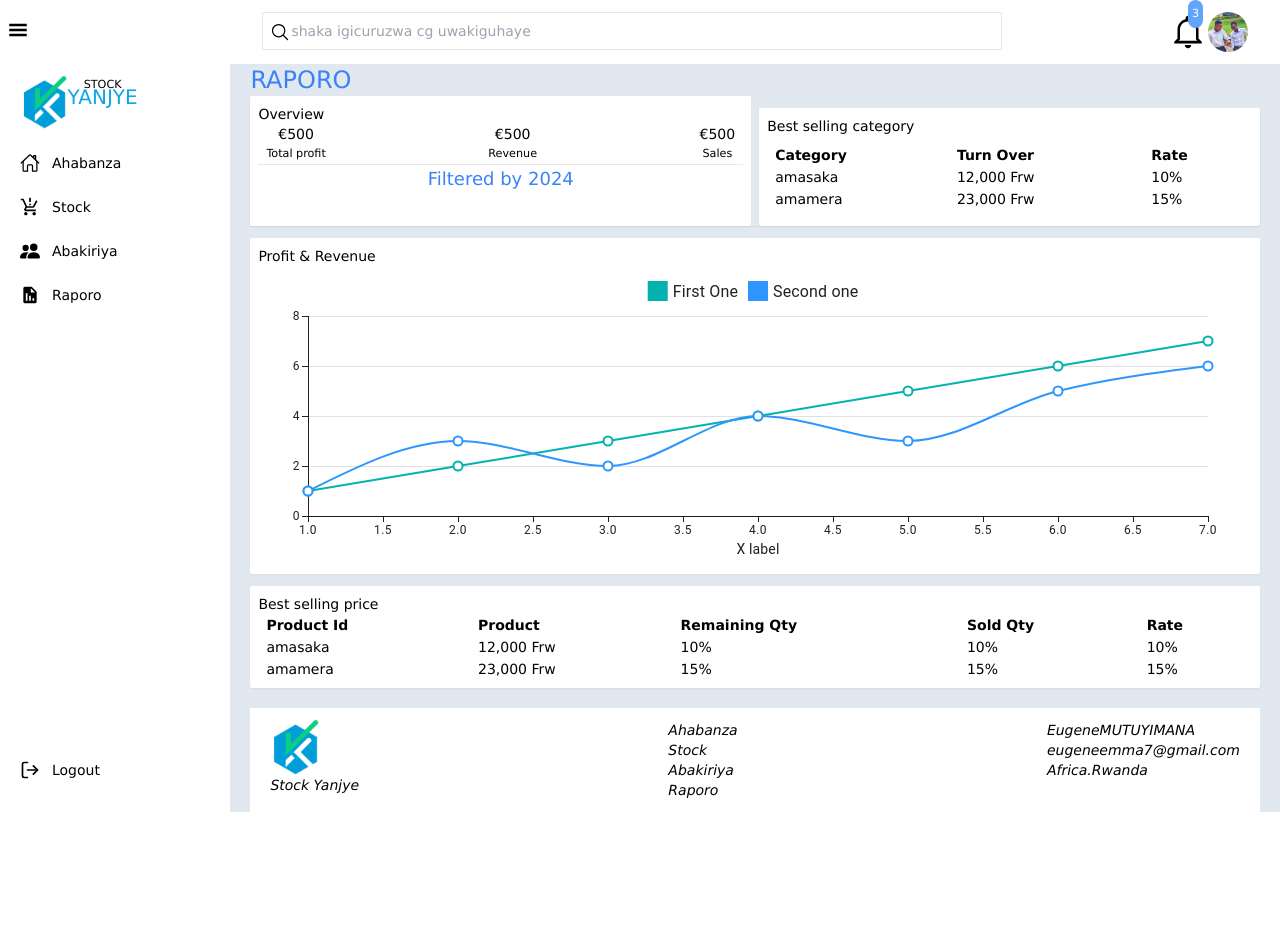
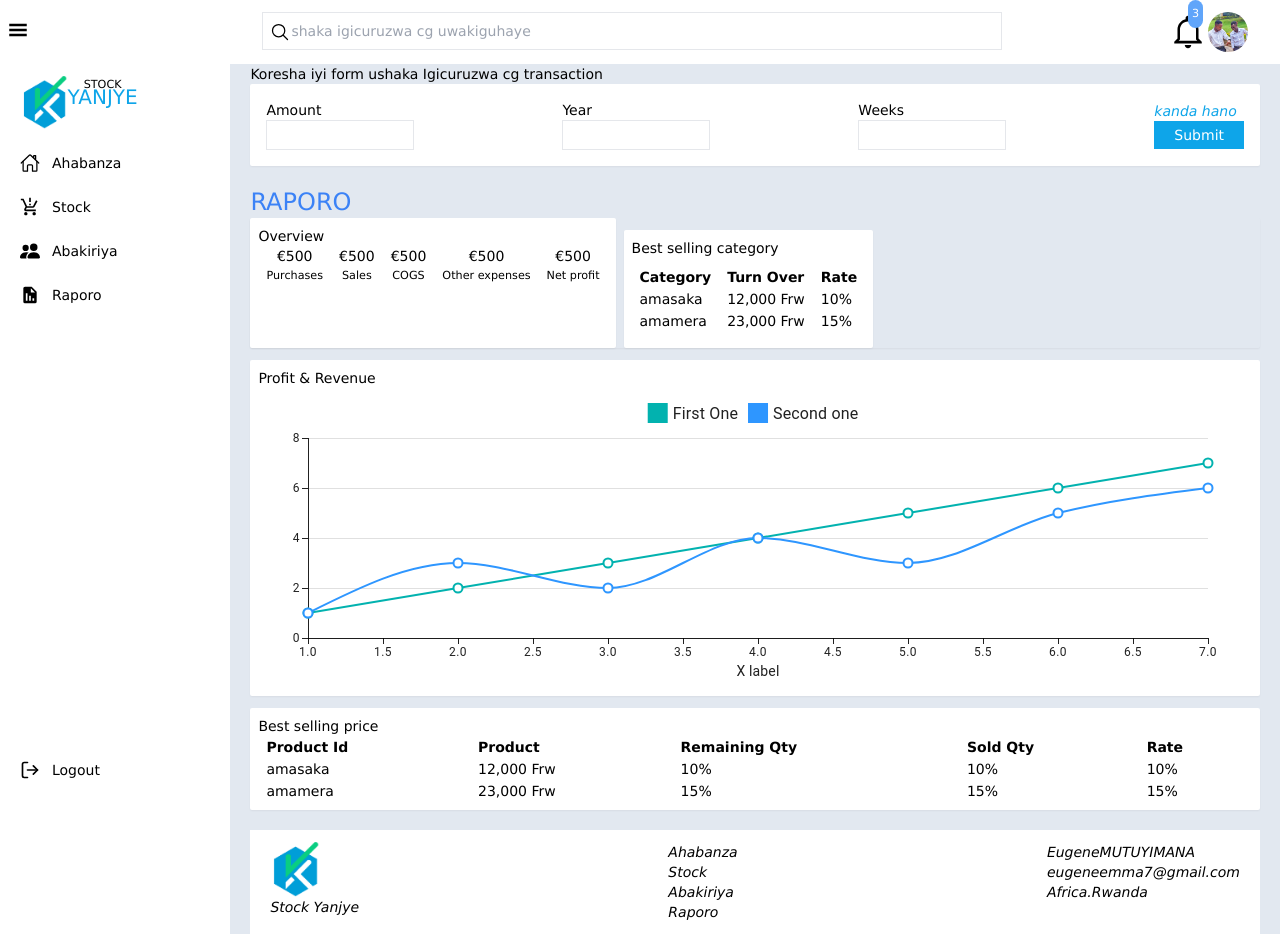
Before and after one commit to yoojen/100faceofalx, a React (Create React App) app in the folder nodejs_projects/inventory_mgmt/frontend/: page /reports in a window 1280 px wide. Before the commit the page ends 812 px from the top, so only its background shows below. Built offline with nearby package versions, Linux system fonts and the light colour scheme.

Commit message:
updated stocka and reports page

```diff
--- a/nodejs_projects/inventory_mgmt/frontend/src/pages/Report/index.js
+++ b/nodejs_projects/inventory_mgmt/frontend/src/pages/Report/index.js
@@ -1,12 +1,14 @@
 import { useEffect, useState } from "react";
-import {BarChart} from '@mui/x-charts/BarChart'
-import Navigator from "../../components/Navigator"
+import { LineChart } from "@mui/x-charts/LineChart";
+// import {BarChart} from '@mui/x-charts/BarChart'
+// import Navigator from "../../components/Navigator"
+import Form from '../../components/Form';
 import Footer from "../../components/Footer";
-import { LineChart } from "@mui/x-charts/LineChart";
-
+import SideWindow from "../../components/SideWindow";
 
 function Report() {
     const [year, setYear] = useState(null);
+    const [openSideWindow, setOpenSideWindow] = useState(false);
     const [tempProducts, setTempProducts] = useState([
         {id:1, category: "amasaka", turnOver: 12000, rate: 10},
         {id:2, category: "amamera", turnOver: 23000, rate: 15},
@@ -18,10 +20,12 @@ function Report() {
 
     return (
         <div className="px-5 bg-slate-200">
-            <h1 className="text-2xl font-medium text-blue-500">RAPORO</h1>
+            {openSideWindow && (<SideWindow />) }
+            <Form fields={ ['amount', 'year', 'weeks']} />
+            <h1 className="text-2xl font-medium text-blue-500 mt-5">RAPORO</h1>
             <div className="[&>*]:rounded-sm [&>*]:shadow-sm space-y-3 mb-5">
                 <div className="[&>*]:bg-white [&>*]:rounded-sm [&>*]:shadow-sm space-y-3 md:flex md:item-center md:space-x-2">
-                    <div className="basis-2/3 p-2">
+                    <div className="2/4 p-2">
                         <h1>Overview</h1>
                         <div className="flex justify-between">
                             <div className="px-2 flex flex-col items-center">
@@ -29,14 +33,7 @@ function Report() {
                                     &euro;
                                     <span>500</span>
                                 </p>
-                                <small>Total profit</small>
-                            </div>
-                            <div className="px-2 flex flex-col items-center">
-                                <p className="space-x-3">
-                                    &euro;
-                                    <span>500</span>
-                                </p>
-                                <small>Revenue</small>
+                                <small>Purchases</small>
                             </div>
                             <div className="px-2 flex flex-col items-center">
                                 <p className="space-x-3">
@@ -45,15 +42,32 @@ function Report() {
                                 </p>
                                 <small>Sales</small>
                             </div>
+                            <div className="px-2 flex flex-col items-center">
+                                <p className="space-x-3">
+                                    &euro;
+                                    <span>500</span>
+                                </p>
+                                <small>COGS</small>
                             </div>
-                        <hr />
-                        <div className="text-center text-lg text-blue-500">
-                            Filtered by {year}
+                            <div className="px-2 flex flex-col items-center">
+                                <p className="space-x-3">
+                                    &euro;
+                                    <span>500</span>
+                                </p>
+                                <small>Other expenses</small>
+                            </div>
+
+                            <div className="px-2 flex flex-col items-center">
+                                <p className="space-x-3">
+                                    &euro;
+                                    <span>500</span>
+                                </p>
+                                <small>Net profit</small>
                             </div>
                         </div>
-                    <div className="basis-2/3 p-2">
+                    </div>
+                    <div className="2/4 p-2">
                         <h1>Best selling category</h1>
-                        <div>
                         <div className="my-2 font-light overflow-auto horizontal-custom-scrollbar">
                             <table className="table w-full text-left">
                                 <thead>
@@ -75,7 +89,6 @@ function Report() {
                                     })}
                                 </tbody>
                             </table>
-                            </div>
                         </div>
                     </div>
                 </div>
--- a/nodejs_projects/inventory_mgmt/frontend/src/pages/Stock/index.js
+++ b/nodejs_projects/inventory_mgmt/frontend/src/pages/Stock/index.js
@@ -11,6 +11,7 @@ function Stock() {
     const [products, setProducts] = useState([]);
     const [tempProducts, setTempProducts] = useState([]);
     const [selectedProduct, setSelectedProduct] = useState({});
+    const [type, setType] = useState('');
     const [modalOpen, setModalOpen] = useState(false);
     const [updateModalOpen, setUpdateModalOpen] = useState(false);
     const [filterOpen, setFilterOpen] = useState(false);
@@ -20,7 +21,6 @@ function Stock() {
 
 
     const handleModalOpen = () => {
-        console.log('at start ----> ', navOpen, navRef)
         if (modalOpen) {
             if (!navRef.current) {
                 setModalOpen((prev) => !prev);
@@ -43,7 +43,6 @@ function Stock() {
                 return;
             }
         }
-        console.log('at end ----> ', navOpen, navRef)
     }
     const handleFilter = (e) => {
         const value = e.target.textContent;
@@ -74,7 +73,7 @@ function Stock() {
     }
 
     const tableHeader = (
-        <div className="flex w-full [&>*]:w-4/12 md:[&>*]:w-2/12 text-blue-500 font-bold border [&>*]:border-r [&>*]:px-1 [&>*]:shrink-0">
+        <div className="flex w-full [&>*]:w-4/12 md:[&>*]:w-2/12 text-blue-500 uppercase border [&>*]:border-r [&>*]:px-1 [&>*]:shrink-0">
             <h1 className="lg:text-left">Igicuruzwa</h1>
             <h1 className="lg:text-left">Umukiriya</h1>
             <h1>Igiciro waguzeho</h1>
@@ -91,19 +90,38 @@ function Stock() {
                     <div className="bg-black opacity-50 absolute top-0 left-0 z-30 h-screen w-full"
                         onClick={handleModalOpen}
                     ></div>
-                    <Modal setProducts={setProducts} products={products} setTempProducts={setTempProducts} />
+                    <Modal type={type} setProducts={setProducts} products={products} setTempProducts={setTempProducts} />
                 </div>
             )}
-            <Form fields={ ['product', 'quantity', 'amount']} />
-            <h1 className="text-2xl font-medium text-blue-500">STOCK</h1>
+            <Form fields={ ['product', 'quantity', 'amount', 'year', 'weeks', 'supplier']} />
+            <h1 className="text-2xl font-medium text-blue-500 mt-4">STOCK TRANSACTIONS</h1>
             <div className="bg-white rounded-sm shadow-sm p-4 mb-5">
                 <div className="flex justify-between">
-                    <div className="basis-2/3 font-medium">Product</div>
-                    <div className="space-x-4 flex basis-1/3">
+                    <div className="basis-2/4 font-medium">Product</div>
+                    <div className="space-x-4 flex basis-2/4">
                         <button className="basis-1/3 capitalize border-0 rounded-sm py-1 px-2 bg-blue-600 text-white"
-                        onClick={handleModalOpen}
+                            onClick={() => {
+                                setType('supplier');
+                                handleModalOpen();
+                            }}
                         >
-                            add product
+                            add Supplier
+                        </button>
+                        <button className="basis-1/3 capitalize border-0 rounded-sm py-1 px-2 bg-blue-600 text-white"
+                            onClick={() => {
+                                setType('product');
+                                handleModalOpen();
+                            }}
+                        >
+                            add Product
+                        </button>
+                        <button className="basis-1/3 capitalize border-0 rounded-sm py-1 px-2 bg-blue-600 text-white"
+                            onClick={() => {
+                                setType('transaction');
+                                handleModalOpen();
+                            }}
+                        >
+                            add transaction
                         </button>
                         <div className="basis-2/3 relative flex items-center border rounded-sm justify-center cursor-pointer px-2 hover:text-white hover:bg-blue-600 transition-all duration-300"
                             onClick={()=>setFilterOpen((prev)=>!prev)}
```
Lines whose indentation alone changed are shown as unchanged.
